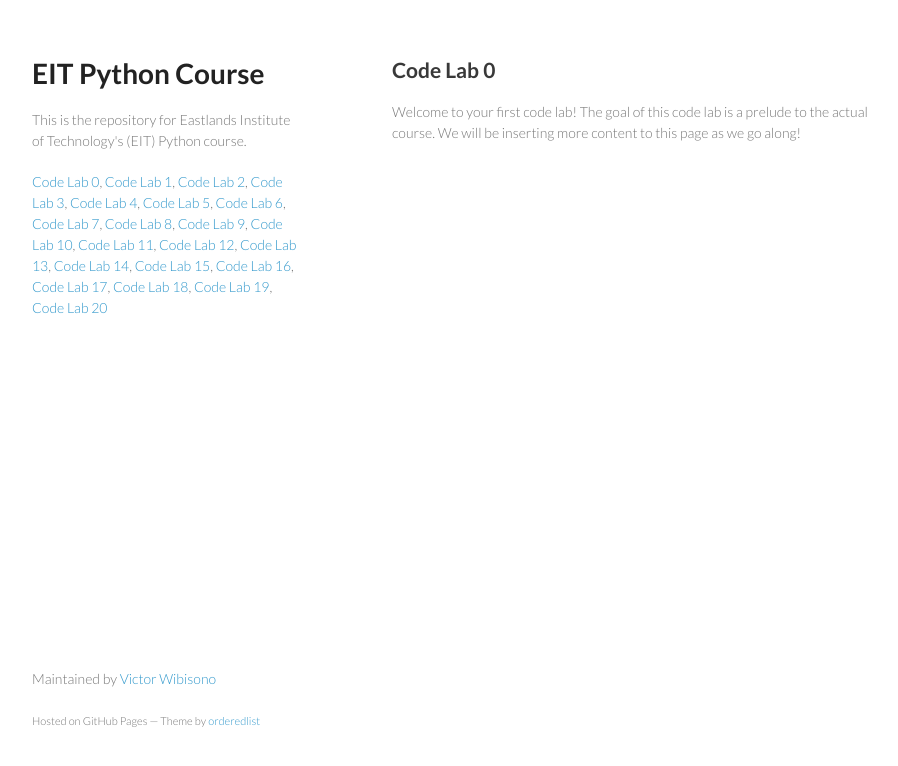
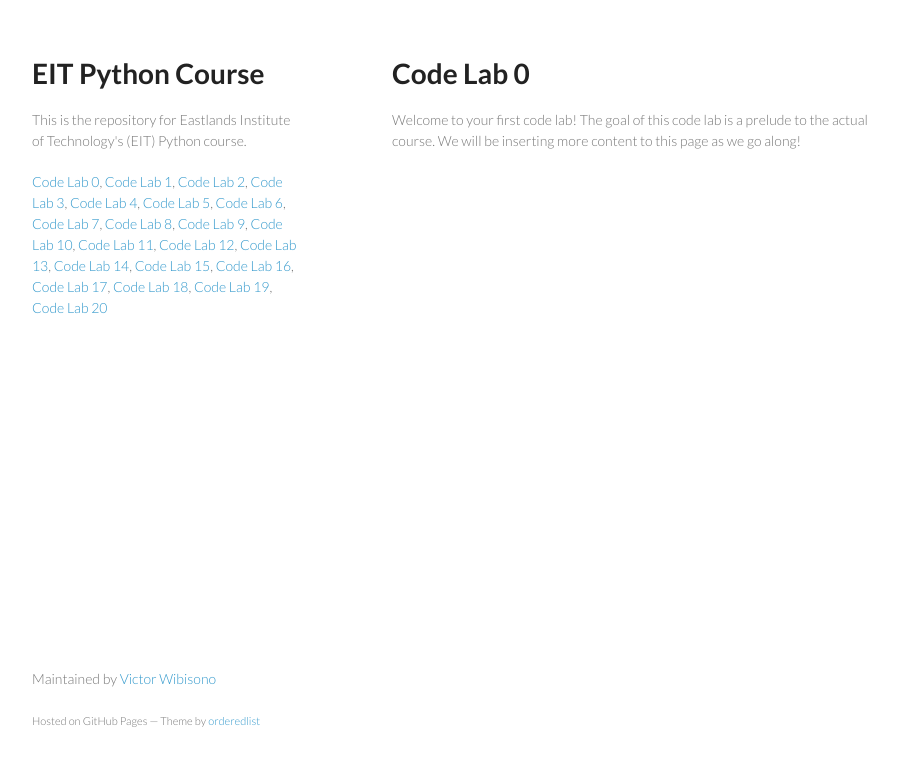
Before and after one commit to devacto/eit-python-course, a plain HTML site: page codelab0.html in a window 1280 px wide. Shown: the whole page, without its empty margins (178-1076 px from the left). Drawn offline with Linux system fonts and the light colour scheme.

Commit message:
Change layout

```diff
--- a/codelab0.html
+++ b/codelab0.html
@@ -41,7 +41,7 @@
 			                <a href="https://devacto.github.io/eit-python-course/codelab20.html">Code Lab 20</a></p>
 		</header>
 		<section>
-			<h2>Code Lab 0</h2>
+			<h1>Code Lab 0</h1>
 			<p>Welcome to your first code lab! The goal of this code lab is a prelude to the actual course. We will be inserting more content to this page as we go along!</p>
 
 		</section>
```
